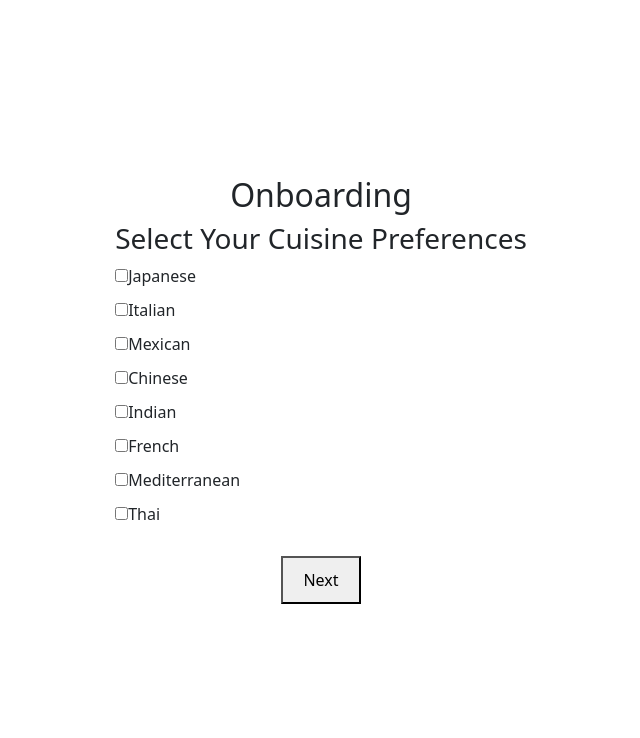
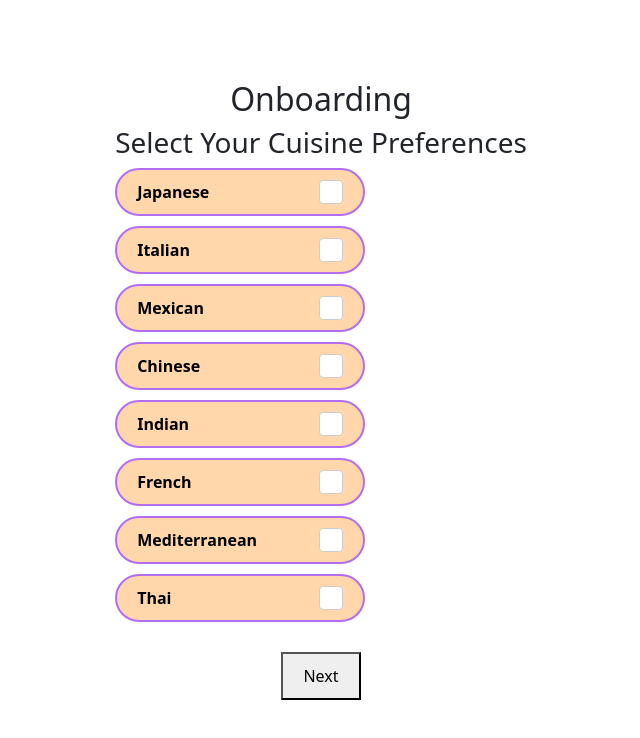
Before and after one commit to duchuynh/PhoenixCoders, a React (Create React App) app in the folder React/potluck/: page /onboarding in a window 1280 px wide. Shown: the top 738 px of the page, without its empty margins (319-959 px from the left). Built offline with nearby package versions, Linux system fonts and the light colour scheme.

Commit message:
initial styling for the onboarding page

```diff
--- a/React/potluck/src/pages/Onboarding/Onboarding.css
+++ b/React/potluck/src/pages/Onboarding/Onboarding.css
@@ -18,12 +18,62 @@
   margin-bottom: 20px;
 }
 
-  .checkbox-label, .radio-label {
-    margin-bottom: 10px;
-  }
-
 .onboarding-button {
   padding: 10px 20px;
   font-size: 16px;
   cursor: pointer;
 }
+
+/* New style for options to match the screenshot */
+.option-button {
+  display: flex;
+  align-items: center;
+  justify-content: space-between;
+  background-color: #FFD7AA; /* Light orange background color */
+  padding: 10px 20px;
+  border-radius: 40px; /* Rounded corners for pill shape */
+  border: 2px solid #B26DF0; /* Purple border */
+  color: black;
+  font-weight: bold;
+  margin-bottom: 10px;
+  width: 250px; /* Adjust width if necessary */
+  cursor: pointer;
+  transition: background-color 0.3s ease;
+}
+
+.option-button:hover {
+  background-color: #FFC185; /* Slightly darker orange on hover */
+}
+
+.option-button input[type="checkbox"] {
+  display: none; /* Hide default checkbox */
+}
+
+/* Custom checkbox appearance */
+.option-button .checkbox-custom {
+  display: flex;
+  align-items: center;
+  justify-content: center;
+  width: 24px;
+  height: 24px;
+  background-color: white;
+  border-radius: 4px;
+  border: 1px solid #ccc;
+  margin-left: 10px;
+}
+
+.option-button input[type="checkbox"]:checked + .checkbox-custom {
+  background-color: black;
+  color: white;
+}
+
+.checkbox-custom::after {
+  content: "✓";
+  font-size: 16px;
+  color: white;
+  display: none;
+}
+
+input[type="checkbox"]:checked + .checkbox-custom::after {
+  display: block;
+}
--- a/React/potluck/src/pages/Onboarding/Onboarding.js
+++ b/React/potluck/src/pages/Onboarding/Onboarding.js
@@ -63,42 +63,50 @@ function Onboarding() {
   return (
     <div className="onboarding-container">
       <h2>Onboarding</h2>
+
+      {/* Step 1: Select Cuisines */}
       {step === 1 && (
         <div className="onboarding-step">
           <h3>Select Your Cuisine Preferences</h3>
           <div className="checkbox-group">
             {cuisines.map((cuisine) => (
-              <label key={cuisine} className="checkbox-label">
+              <label key={cuisine} className="option-button">
+                <span>{cuisine}</span>
                 <input
                   type="checkbox"
                   checked={selectedCuisines.includes(cuisine)}
                   onChange={() => handleCuisineChange(cuisine)}
                 />
-                {cuisine}
+                <span className="checkbox-custom"></span>
               </label>
             ))}
           </div>
           <button className="onboarding-button" onClick={handleNext}>Next</button>
         </div>
       )}
+
+      {/* Step 2: Select Dietary Restrictions */}
       {step === 2 && (
         <div className="onboarding-step">
           <h3>Select Your Dietary Restrictions</h3>
           <div className="checkbox-group">
             {restrictions.map((restriction) => (
-              <label key={restriction} className="checkbox-label">
+              <label key={restriction} className="option-button">
+                <span>{restriction}</span>
                 <input
                   type="checkbox"
                   checked={selectedRestrictions.includes(restriction)}
                   onChange={() => handleRestrictionChange(restriction)}
                 />
-                {restriction}
+                <span className="checkbox-custom"></span>
               </label>
             ))}
           </div>
           <button className="onboarding-button" onClick={handleNext}>Next</button>
         </div>
       )}
+
+      {/* Step 3: Rate Cooking Skill */}
       {step === 3 && (
         <div className="onboarding-step">
           <h3>Rate Your Cooking Skill Level</h3>
```
Also changed, not shown: 1 other file (tests, documents, lock files or other folders). Lines whose indentation alone changed are shown as unchanged.
